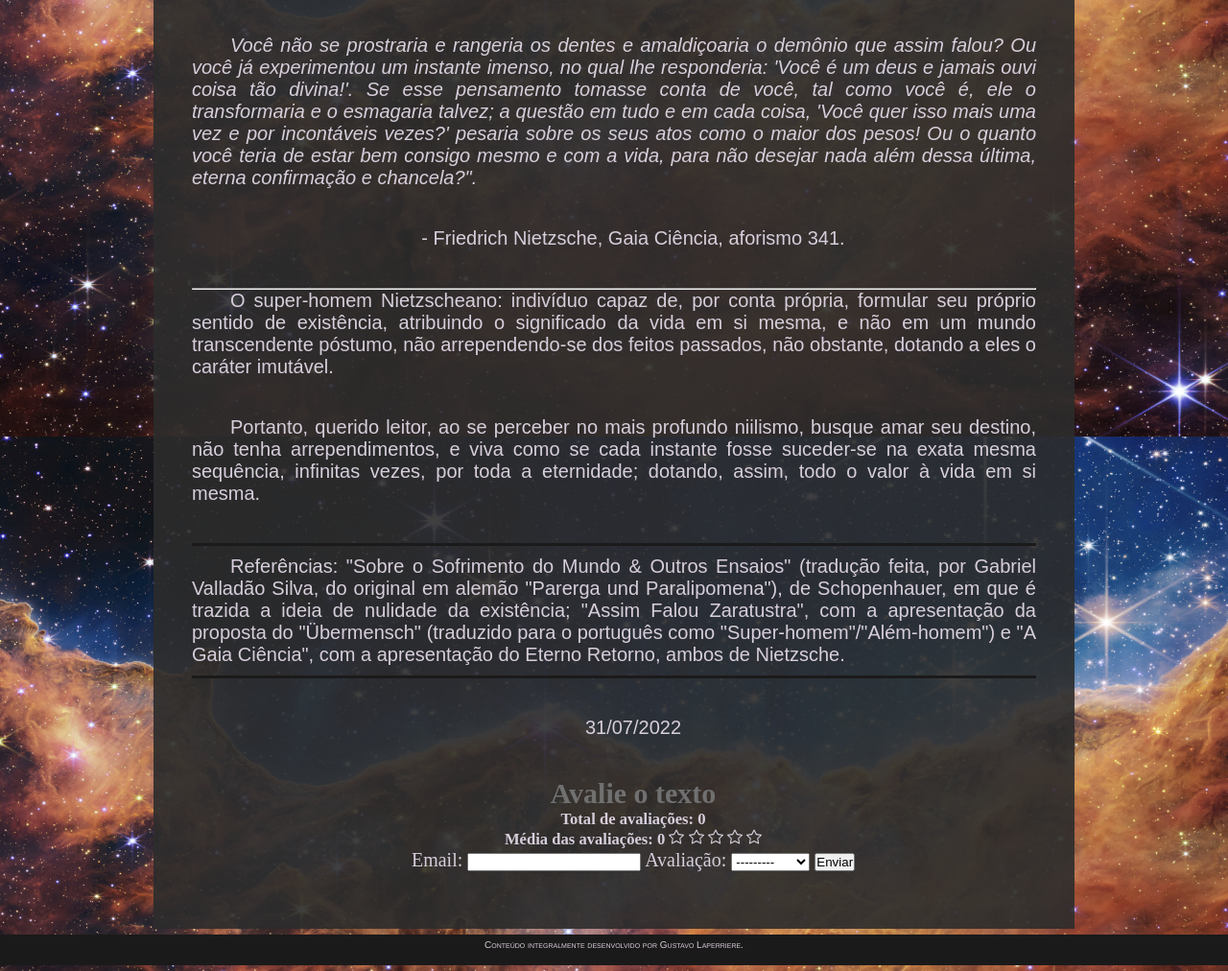
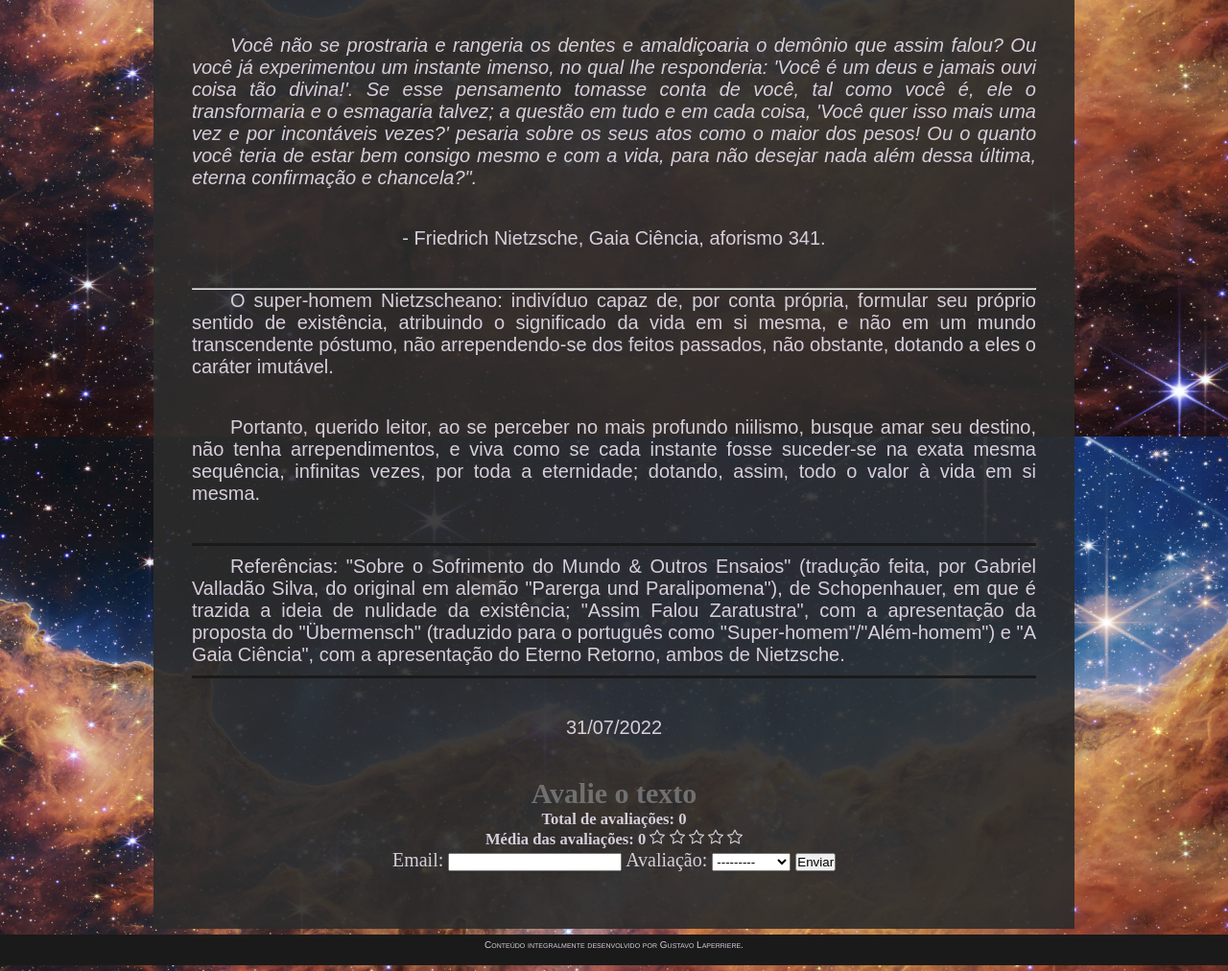
Before and after one commit to GustavoNihil/digressoes_filosoficas, a Django app: page /nulidadedaexistencia/ in a window 1280 px wide. Shown: the part 2745-3757 px from the top of the page at 96% size. Run offline with Django 4.2, Linux system fonts and the light colour scheme; data that the repository does not hold is empty.

Commit message:
Update base_DF.html

```diff
--- a/principal/templates/base_DF.html
+++ b/principal/templates/base_DF.html
@@ -130,6 +130,7 @@
         }
         .centro {
             text-align: center;
+            text-indent: 0px;
         }
         div#avaliacao {
             padding-top: 0px;
```
